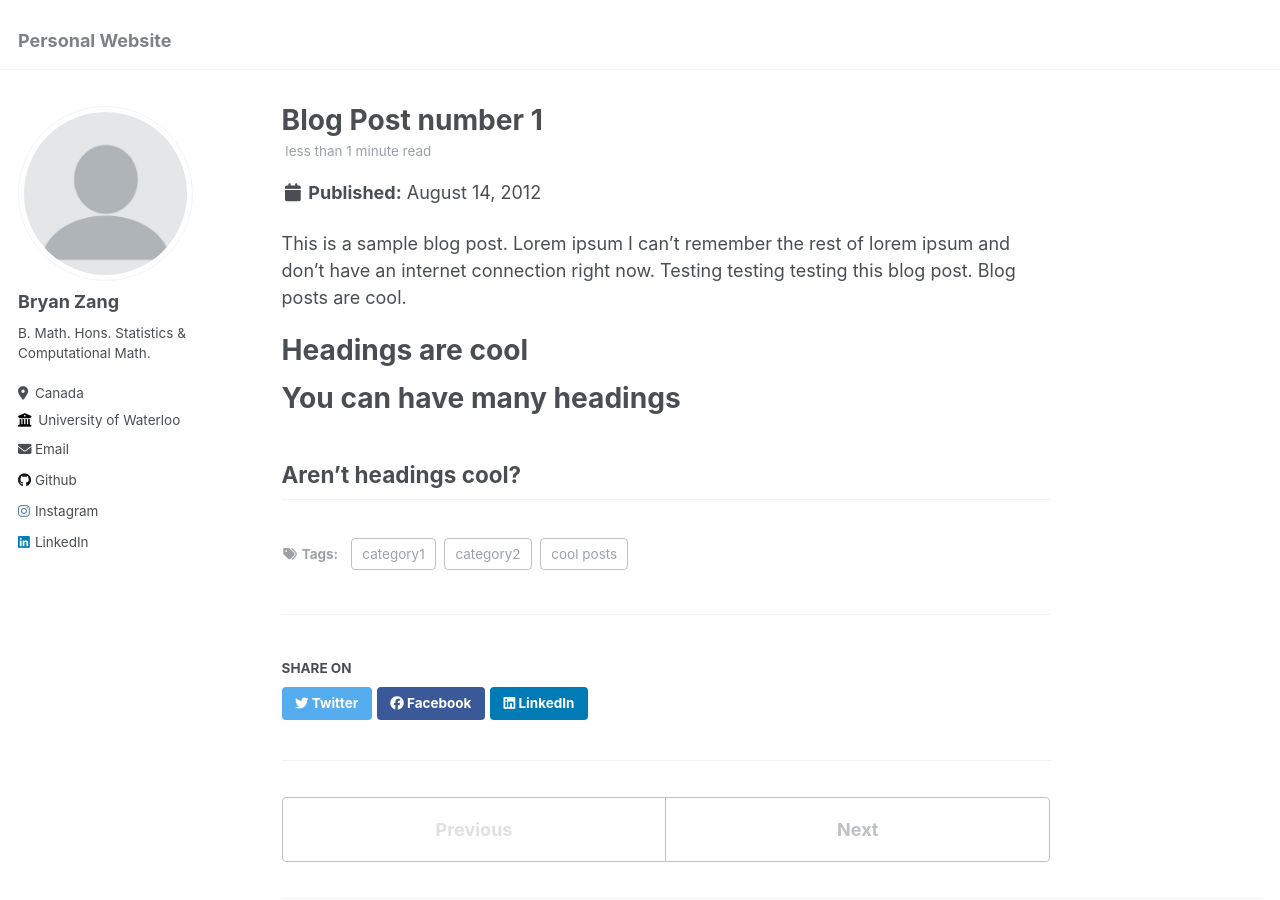
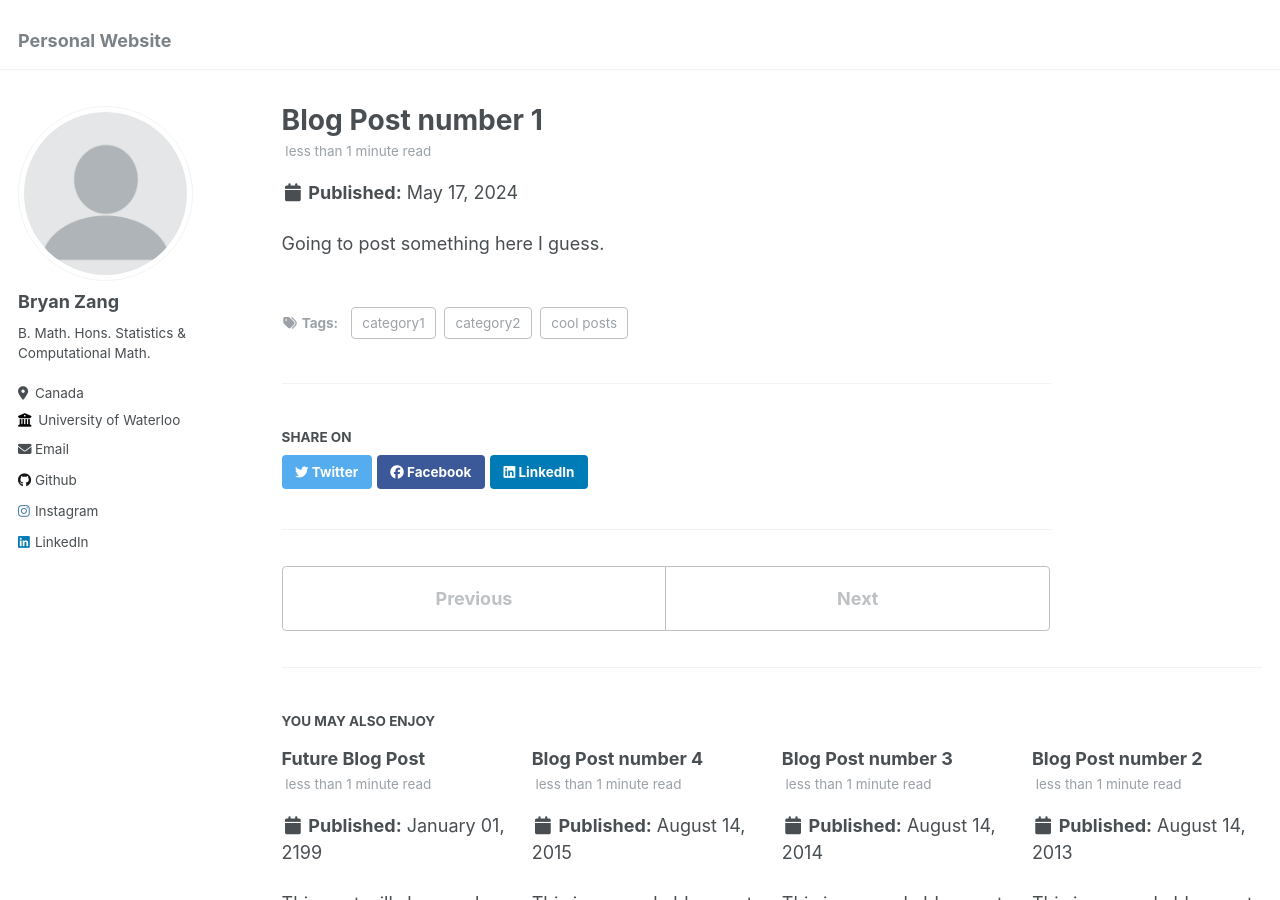
Before and after one commit to bryanzang/bryanzang.github.io, a Jekyll site: the page built from _posts/2012-08-14-blog-post-1.md, in a window 1280 px wide and 900 px high. Built offline with Jekyll 4.4.1, drawn with Linux system fonts in a browser that asks for light colours.

Commit message:
Update 2012-08-14-blog-post-1.md

```diff
--- a/_posts/2012-08-14-blog-post-1.md
+++ b/_posts/2012-08-14-blog-post-1.md
@@ -1,20 +1,11 @@
 ---
 title: 'Blog Post number 1'
-date: 2012-08-14
-permalink: /posts/2012/08/blog-post-1/
+date: 2024-05-17
+permalink: /posts/2024/05/blog-post-1/
 tags:
   - cool posts
   - category1
   - category2
 ---
 
-This is a sample blog post. Lorem ipsum I can't remember the rest of lorem ipsum and don't have an internet connection right now. Testing testing testing this blog post. Blog posts are cool.
-
-Headings are cool
-======
-
-You can have many headings
-======
-
-Aren't headings cool?
-------
+Going to post something here I guess.
```
